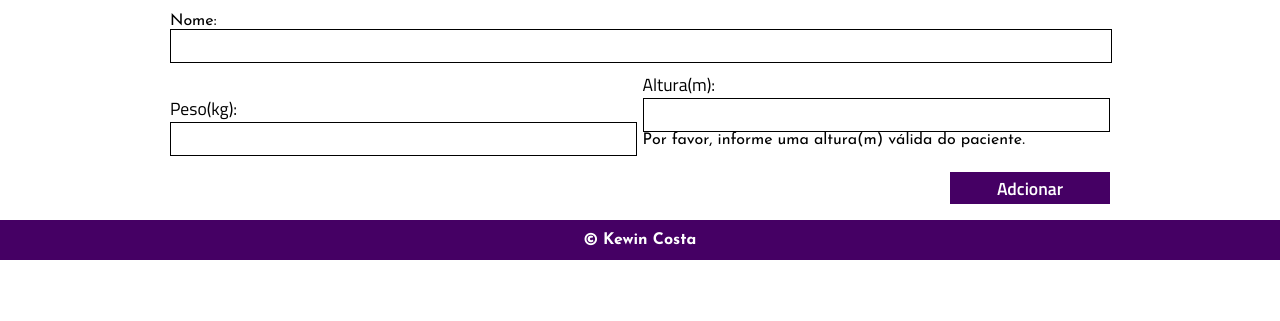
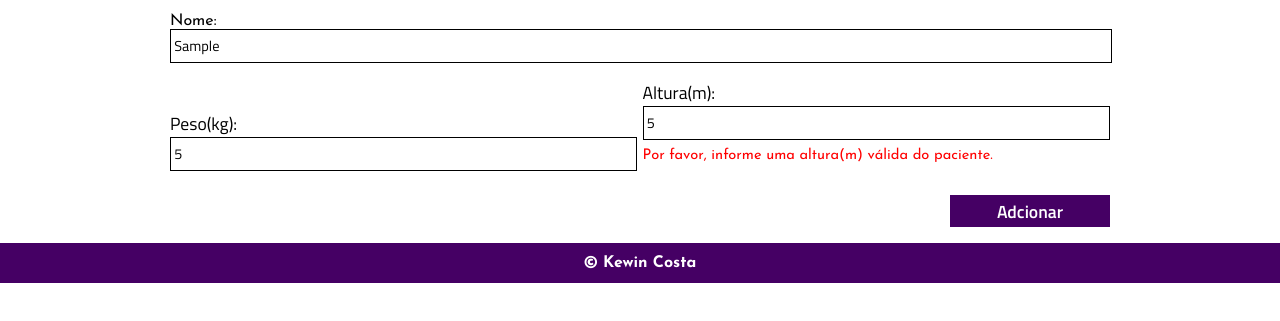
Before and after one commit to kewineic/patient-list-javascript, a plain HTML site: page index.html in a window 1280 px wide. Both pictures are taken after typing "Sample", "5", "5" into the empty fields and a click on the input "Adcionar". Shown: the part 323-644 px from the top of the page. Drawn offline with Linux system fonts and the light colour scheme.

Commit message:
Implementado validador de dados no form do paciente.

```diff
--- a/controllers.js
+++ b/controllers.js
@@ -1,20 +1,22 @@
-var patientNameIsValid = {
+var validateValuesList = [
+    patientNameIsValid = {
         validate: true,
         error: '',
-};
+    },
 
-var patientWeightIsValid = {
+    patientWeightIsValid = {
         validate: true,
         error: '',
-};
+    },
 
-var patientHeightIsValid = {
+    patientHeightIsValid = {
         validate: true,
         error: '',
-};
+    },
+]
 
-var patientIsValid = {
-    validate: true
+patientIsValid = {
+    validate: true,
 };
 
 function patientNameValidate(){
@@ -74,10 +76,20 @@ function validPatient() {
     return patientIsValid.validate = true;
 };
 
-function showErrorForm(inputNum, inputNameController){
-    var divForm = document.querySelectorAll(".form-content div");
+var divForm = document.querySelectorAll(".validate-output-content");
+
+function showErrorForm(){
+
+    removeError();
+    for(var cont = 0; cont < divForm.length; cont++){
         var errorMsg = document.createElement("p")
-    errorMsg.textContent = inputNameController.error
+        errorMsg.textContent = validateValuesList[cont].error
+        divForm[cont].appendChild(errorMsg)
+    }
+};
 
-    divForm[inputNum].appendChild(errorMsg)
+function removeError(){
+    for(var cont = 0; cont < divForm.length; cont++){
+        divForm[cont].innerHTML = "";
     }
+}
--- a/index.html
+++ b/index.html
@@ -63,16 +63,22 @@
                <div class>
                     <label for="patient-name">Nome:</label>
                     <input type="text" name="patient-name" id="name" class="input-addForm-name">
+
+                    <div class="validate-output-content"></div>
                </div>
 
                 <div class="input-content-addForm">
                     <label for="patient-weight">Peso(kg):</label>
                     <input type="number" name="patient-weight" id="wight" class="input-addForm">
+
+                    <div class="validate-output-content"></div>
                 </div>
 
                 <div class="input-content-addForm">
                     <label for="patient-height">Altura(m):</label>
                     <input type="number" name="patient-height" id="height" class="input-addForm">
+
+                    <div class="validate-output-content"></div>
                 </div>
 
                 <input type="submit" value="Adcionar" class="input-form">
--- a/main.js
+++ b/main.js
@@ -49,25 +49,24 @@ inputButtom.addEventListener("click", function(event){
     var patients = getPatientFormValue();
 
     if(validatePatientValues()){
+        removeError();
         addPatientTable(patients);
+        form.reset();
     }
 
-    form.reset();
+
 });
 
 function validatePatientValues(){
     patient = getPatientFormValue()
 
-    patientNameValidate();
-    patientWeightValidate();
-    patientHeightValidate();
-    validPatient();
+        patientNameValidate();
+        patientWeightValidate();
+        patientHeightValidate();
+        validPatient();
 
     if(!patientIsValid.validate){
-        showErrorForm(0, patientNameIsValid);
-        showErrorForm(1, patientWeightIsValid);
-        showErrorForm(2, patientHeightIsValid);
-
+        showErrorForm();
         return false
     }
 
--- a/style.css
+++ b/style.css
@@ -258,3 +258,11 @@ footer{
 	opacity: 0;
     transition: 0.5s;
 }
+
+.validate-output-content p{
+    font-size: 11pt;
+    font-family: 'Josefin Sans', sans-serif;
+    color: red;
+
+    padding-top: .5rem;
+}
```
Lines whose indentation alone changed are shown as unchanged.
